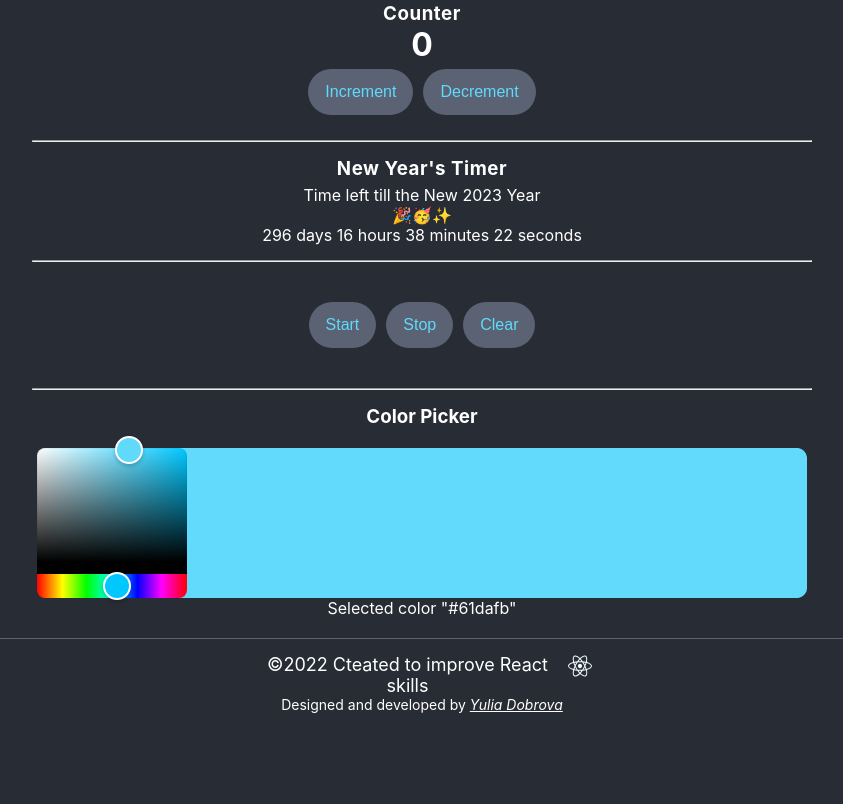
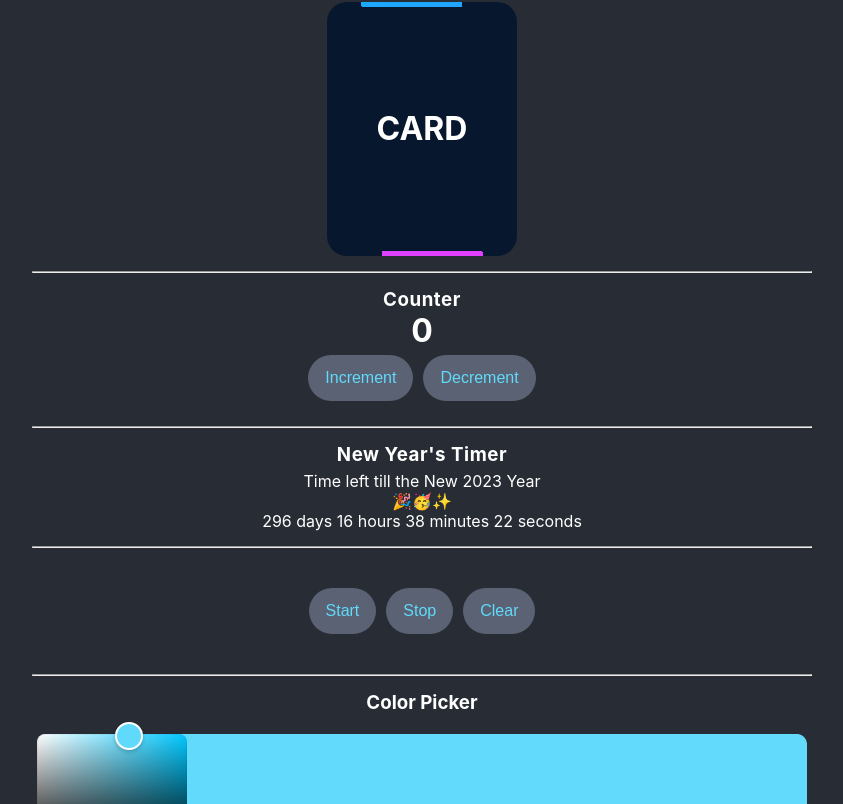
Before and after one commit to YuliaDobrova/react-practice-app, a React (Create React App) app: page /functional in a window 1280 px wide. Shown: the part 1476-2280 px from the top of the page, without its empty margins (218-1061 px from the left). Before the commit the page ends 2224 px from the top, so only its background shows below. Built offline with nearby package versions, Linux system fonts and the light colour scheme; no server answers.

Commit message:
running card

```diff
--- /dev/null
+++ b/src/components/RunningCard/RunningCard.css
@@ -0,0 +1,55 @@
+.card {
+  width: 190px;
+  height: 254px;
+  background: #07182e;
+  position: relative;
+  display: flex;
+  place-content: center;
+  place-items: center;
+  overflow: hidden;
+  border-radius: 20px;
+  margin-left: auto;
+  margin-right: auto;
+  /* position: absolute; */
+  /* top: 50%; */
+  /* left: 50%; */
+  /* transform: translate(-50%, -50%); */
+}
+
+.card h2 {
+  z-index: 1;
+  color: white;
+  font-size: 2em;
+}
+
+.card::before {
+  content: '';
+  position: absolute;
+  width: 100px;
+  background-image: linear-gradient(
+    180deg,
+    rgb(0, 183, 255),
+    rgb(255, 48, 255)
+  );
+  height: 130%;
+  animation: rotBGimg 3s linear infinite;
+  transition: all 0.2s linear;
+}
+
+@keyframes rotBGimg {
+  from {
+    transform: rotate(0deg);
+  }
+
+  to {
+    transform: rotate(360deg);
+  }
+}
+
+.card::after {
+  content: '';
+  position: absolute;
+  background: #07182e;
+  inset: 5px;
+  border-radius: 15px;
+}
--- /dev/null
+++ b/src/components/RunningCard/RunningCard.jsx
@@ -0,0 +1,12 @@
+import React from 'react';
+import './RunningCard.css';
+
+const RunningCard = () => {
+  return (
+    <div class="card">
+      <h2>CARD</h2>
+    </div>
+  );
+};
+
+export default RunningCard;
--- a/src/pages/FunctionalPage.jsx
+++ b/src/pages/FunctionalPage.jsx
@@ -11,6 +11,7 @@ import TimerBitrhday from '../components/timerBirthday/TimerBitrhday';
 import ColorSwitcher from '../components/colorSwitcher/ColorSwitcher';
 import ColorPicker from '../components/colorPicker/ColorPicker';
 import TippyComponent from '../components/tippy/Tippy';
+import RunningCard from '../components/RunningCard/RunningCard';
 
 const FunctionalPage = () => {
   return (
@@ -34,6 +35,8 @@ const FunctionalPage = () => {
       <hr style={{ marginLeft: 15, marginRight: 15, marginTop: 50 }} />
       <Timer />
       <hr style={{ margin: 15 }} />
+      <RunningCard />
+      <hr style={{ margin: 15 }} />
       <Counter />
       <hr style={{ margin: 15 }} />
       <TimerBitrhday />
```
